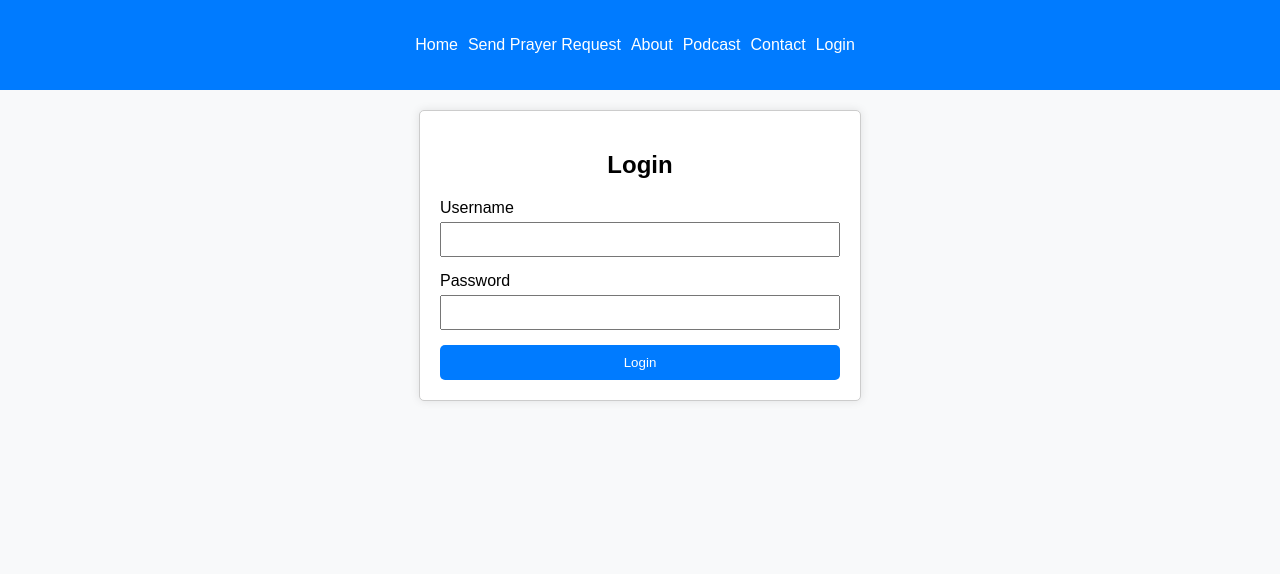
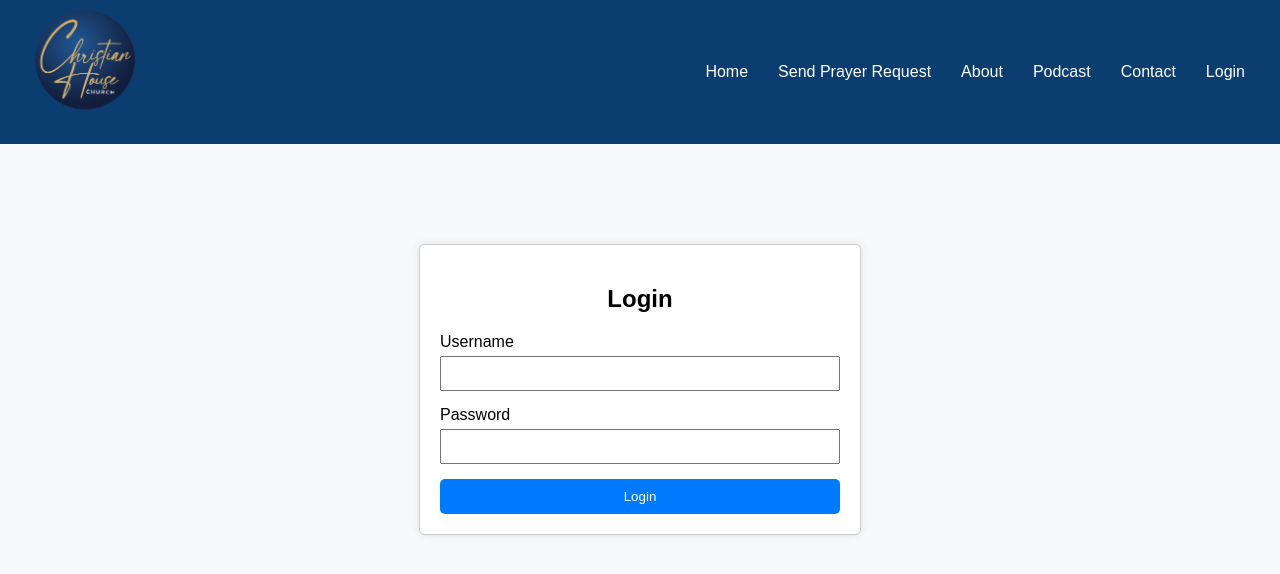
Before and after one commit to akanie8/CHC_Website, a React (Create React App) app in the folder chc-frontend/: page /Login in a window 1280 px wide. Shown: the top 574 px of the page. Built offline with nearby package versions, Linux system fonts and the light colour scheme.

Commit message:
NavBar Church Logo Done

```diff
--- a/chc-frontend/package.json
+++ b/chc-frontend/package.json
@@ -8,6 +8,7 @@
     "@testing-library/user-event": "^13.5.0",
     "react": "^18.3.1",
     "react-dom": "^18.3.1",
+    "react-loader-spinner": "^6.1.6",
     "react-router-dom": "^6.23.0",
     "react-scripts": "5.0.1",
     "router-dom": "^2.2.11",
--- a/chc-frontend/src/App.js
+++ b/chc-frontend/src/App.js
@@ -1,42 +1,51 @@
+
 import React from 'react';
-import { BrowserRouter as Router, Route, Routes, Link } from 'react-router-dom';
+import { BrowserRouter as Router, Routes, Route, Link } from 'react-router-dom';
 import Home from './screens/Home';
 import PrayerRequest from './screens/PrayerRequest';
 import About from './screens/About';
-import Podcast from './screens/PodCast';
+import PodCast from './screens/PodCast';
 import Contact from './screens/Contact';
 import Login from './screens/Login';
+import logo from './assets/logo-chc.png';
+import './styles/style.css';
 
-import './styles/style.css'
 function App() {
   return (
-    <Router>
-      <div>
+    <>
       <header>
         <nav>
+          <Link to="/">
+            <img src={logo} alt="Logo" className="logo" />
+          </Link>
           <ul>
             <li><Link to="/">Home</Link></li>
-              <li><Link to="/prayer-request">Send Prayer Request</Link></li>
-              <li><Link to="/about">About</Link></li>
-              <li><Link to="/podcast">Podcast</Link></li>
-              <li><Link to="/contact">Contact</Link></li>
-              <li><Link to="/login">Login</Link></li>
+            <li><Link to="/PrayerRequest">Send Prayer Request</Link></li>
+            <li><Link to="/About">About</Link></li>
+            <li><Link to="/PodCast">Podcast</Link></li>
+            <li><Link to="/Contact">Contact</Link></li>
+            <li><Link to="/Login">Login</Link></li>
           </ul>
         </nav>
       </header>
-        <div className="container">
+      <main>
         <Routes>
           <Route path="/" element={<Home />} />
-            <Route path="/prayer-request" element={<PrayerRequest />} />
-            <Route path="/about" element={<About />} />
-            <Route path="/podcast" element={<Podcast />} />
-            <Route path="/contact" element={<Contact />} />
-            <Route path="/login" element={<Login />} />
+          <Route path="/PrayerRequest" element={<PrayerRequest />} />
+          <Route path="/About" element={<About />} />
+          <Route path="/PodCast" element={<PodCast />} />
+          <Route path="/Contact" element={<Contact />} />
+          <Route path="/Login" element={<Login/>} />
         </Routes>
-        </div>
-      </div>
+      </main>
+    </>
+  );
+}
+
+export default function AppWrapper() {
+  return (
+    <Router>
+      <App />
     </Router>
   );
 }
-
-export default App;
--- a/chc-frontend/src/styles/style.css
+++ b/chc-frontend/src/styles/style.css
@@ -7,20 +7,31 @@ body {
   }
 
   header {
-    background-color: #007bff;
-    padding: 20px;
+    background-color: #0c3d71;
+    padding: 10px 0;
     text-align: center;
     color: white;
+  }
+  nav{
+    display: flex;
+    align-items: center;
+    justify-content: space-between;
+    padding: 0 20px;
   }
 
   nav ul {
     list-style-type: none;
     padding: 0;
+    margin: 0;
+    padding: 0;
+    display: flex;
+    align-items: center;
   }
 
   nav ul li {
     display: inline;
     margin-right: 10px;
+    margin: 0 15px;
   }
 
   nav ul li a {
@@ -93,6 +104,9 @@ body {
     margin: 0 auto;
   }
 
+  .logo{
+    height: 120px;
+  }
   .about-container h2 {
     text-align: center;
     margin-bottom: 20px;
@@ -163,6 +177,7 @@ body {
     border-radius: 5px;
     box-shadow: 0 0 10px rgba(0, 0, 0, 0.1);
     background-color: #fff;
+    margin-top: 100px;
   }
 
   .login-container h2 {
@@ -203,3 +218,23 @@ body {
   .login-container button:hover {
     background-color: #0056b3;
   }
+
+  .overlay {
+    position: fixed;
+    top: 0;
+    left: 0;
+    width: 100%;
+    height: 100%;
+    background-color: rgba(10, 10, 10, 0.5);
+    display: flex;
+    justify-content: center;
+    align-items: center;
+    z-index: 1000;
+  }
+
+  .spinner {
+    display: flex;
+    justify-content: center;
+    align-items: center;
+    margin-top: 200px;
+  }
```
Also changed, not shown: chc-frontend/src/assets/logo-chc.png (added), 1 other file (tests, documents, lock files or other folders). Lines whose indentation alone changed are shown as unchanged.
